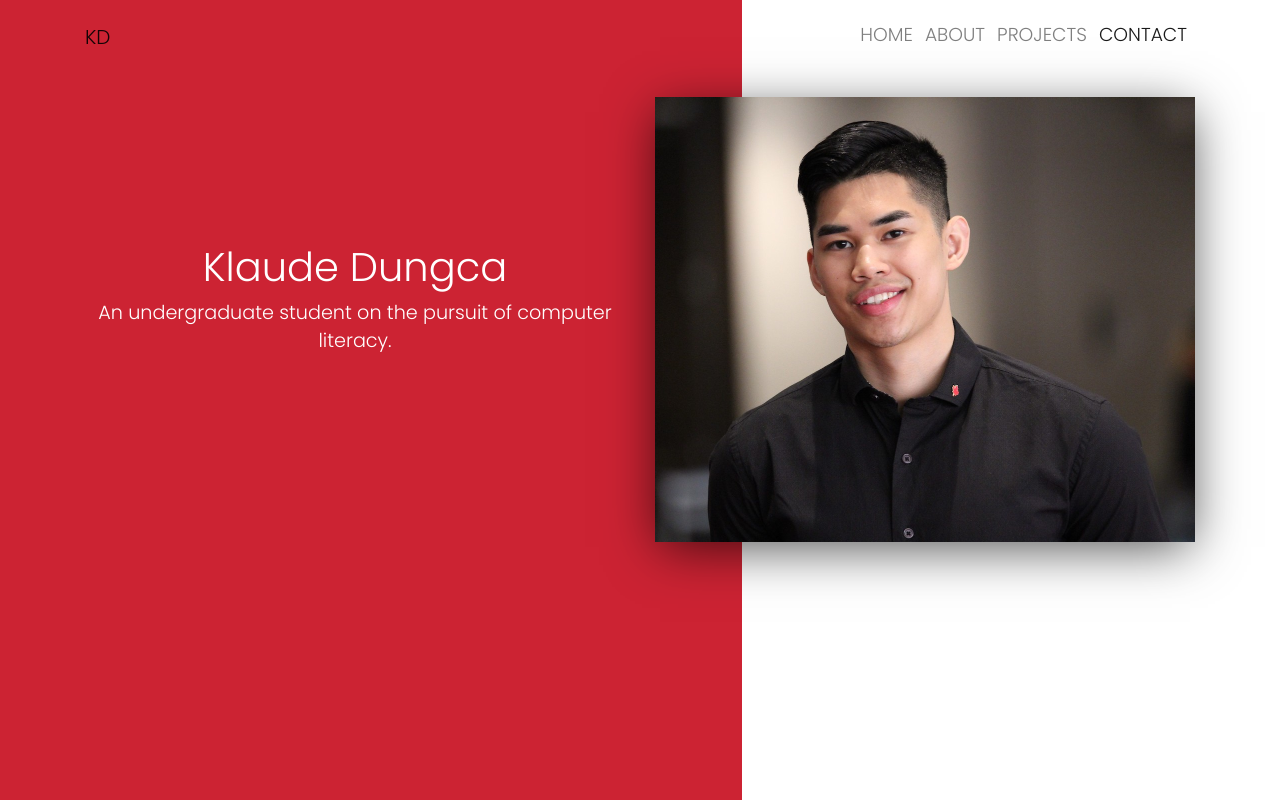
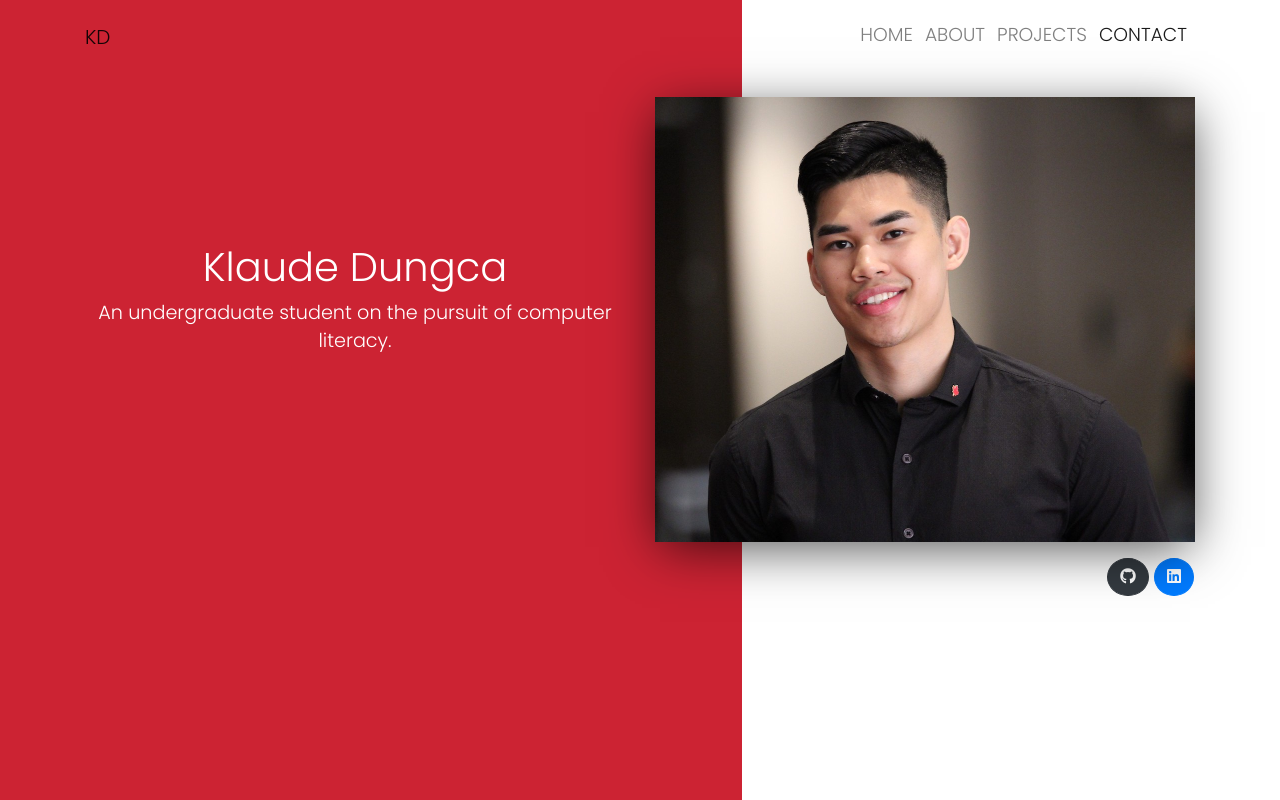
Before and after one commit to klaudius1D/mywebsite-v2.0, a plain HTML site: page index.html in a window 1280 px wide. Shown: the top 800 px of the page. Drawn offline with nearby package versions, Linux system fonts and the light colour scheme; files whose address does not match are found by name.

Commit message:
added social links to heading

```diff
--- a/index.html
+++ b/index.html
@@ -51,8 +51,14 @@
                     <h1>Klaude Dungca</h1>
                     <p>An undergraduate student on the pursuit of computer literacy.</p>
                 </div>
-                <div class="col-lg-6 pt-4 text-center" data-aos="zoom-in" data-aos-duration="1000">
+                <div class="col-lg-6 pt-4" data-aos="zoom-in" data-aos-duration="1000">
                     <img src="img/me.JPG" alt="a picture of myself" class="img-fluid">
+                </div>
+                <div class="ml-auto pt-3 pr-3">
+                    <a href="https://github.com/klaudius1D" class="btn btn-dark rounded-circle"><i
+                            class="fab fa-github"></i></a>
+                    <a href="https://www.linkedin.com/in/klaude-dungca-1a73a0168/"
+                        class="btn btn-primary rounded-circle"><i class="fab fa-linkedin"></i></a>
                 </div>
             </div>
         </div>
```
